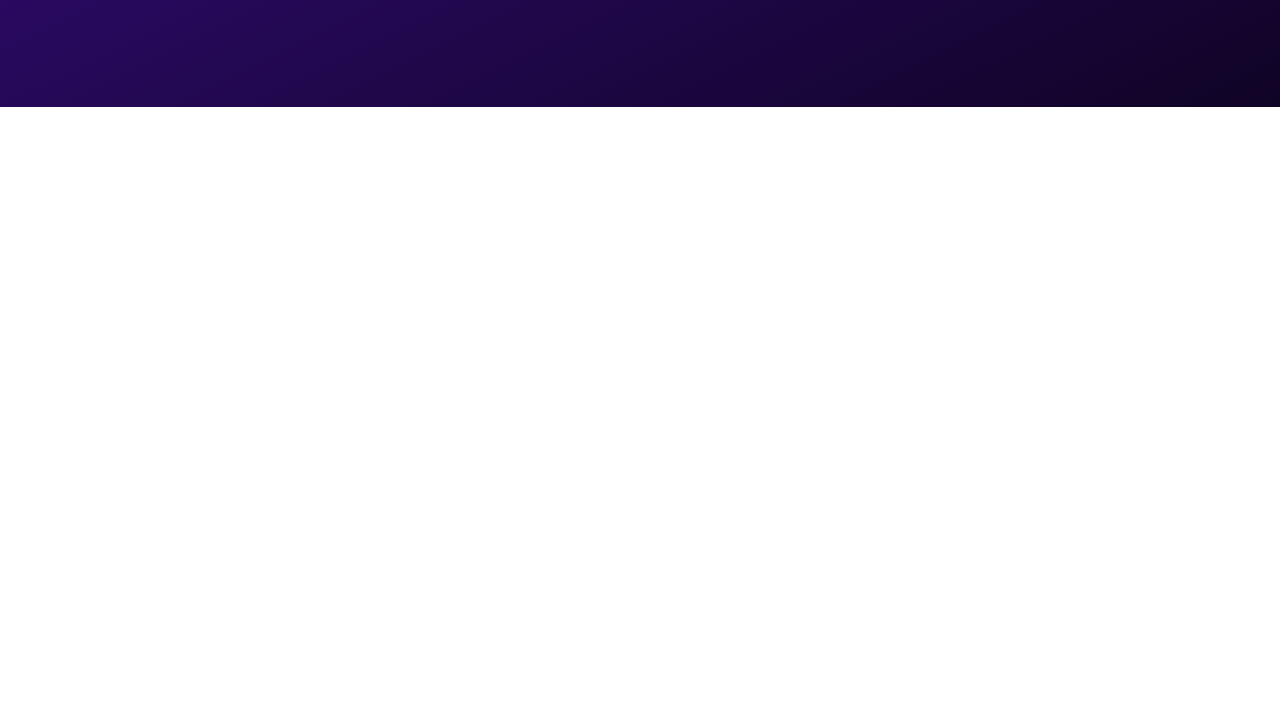
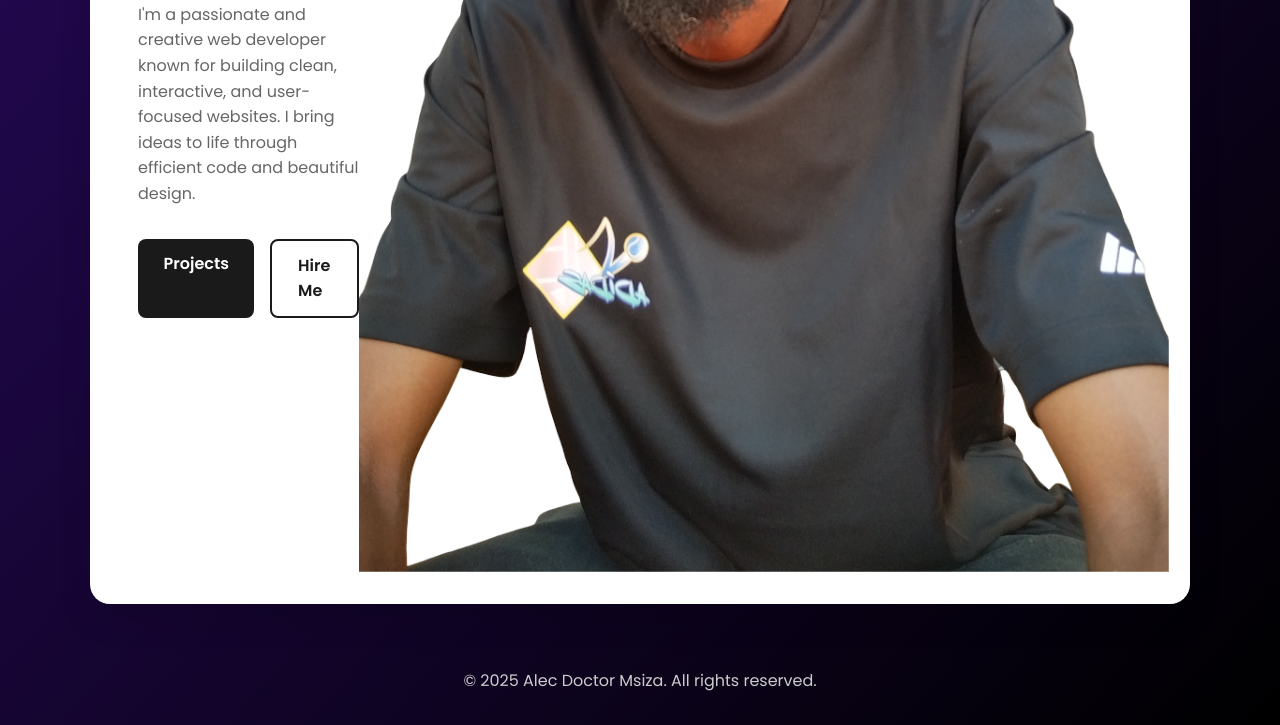
Before and after one commit to Alecdev0/Portfolio, a plain HTML site: page index.html in a window 1280 px wide. Shown: the part 693-1418 px from the top of the page. Before the commit the page ends 800 px from the top, so only its background shows below. Drawn offline with Linux system fonts and the light colour scheme.

Commit message:
Added profile image alec.png

```diff
--- a/index.html
+++ b/index.html
@@ -33,7 +33,7 @@
         <a href="mailto:alexismajor312@gmail.com" class="btn-outline">Hire Me</a>
       </div>
     </div>
-    <img src="images/profile.jpg" alt="Alec Doctor Msiza" class="profile-img">
+<img src="images/alec.png" alt="Alec Doctor Msiza" class="profile-image">
   </header>
 
   <!-- Footer -->
```
Also changed, not shown: images/alec.png (added).
